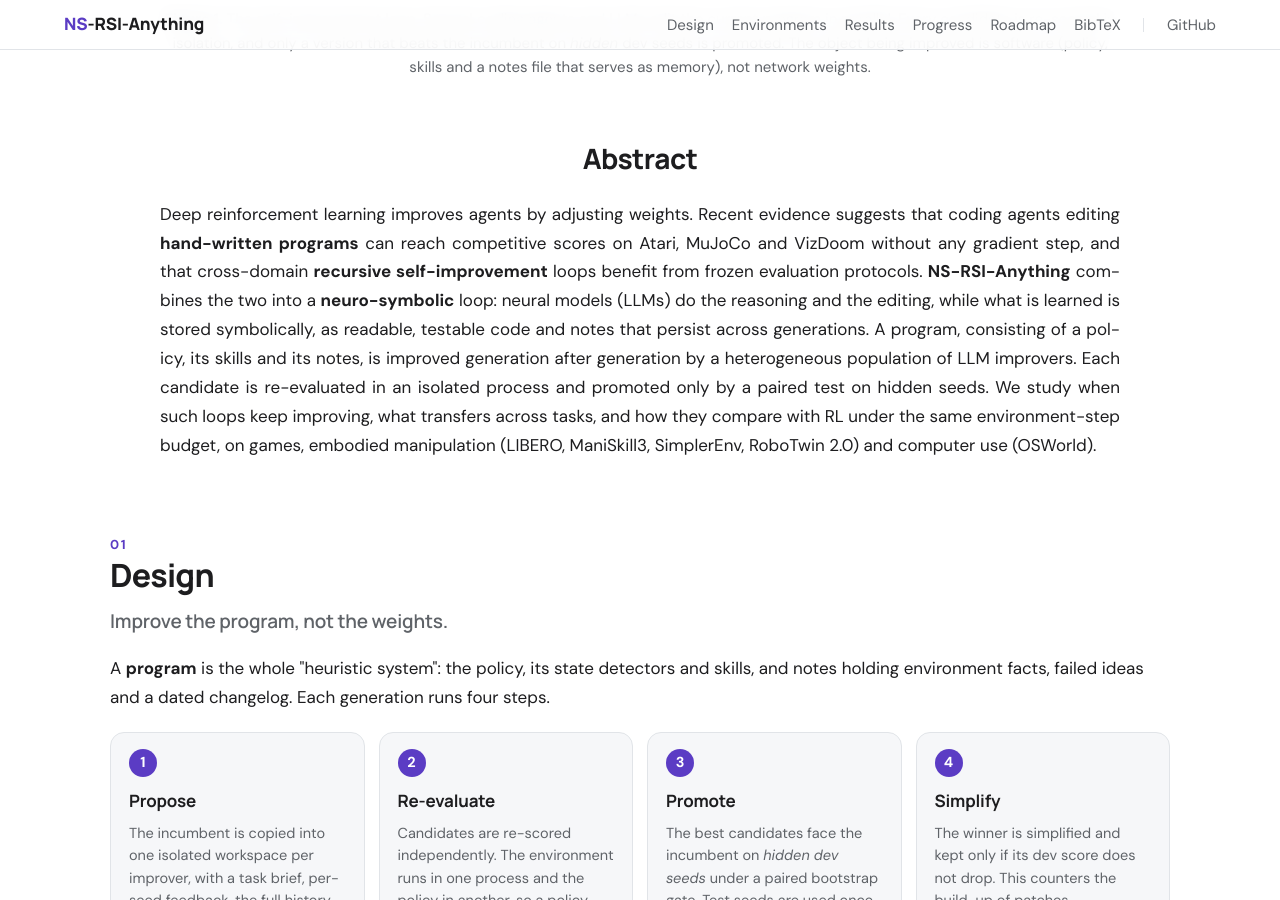
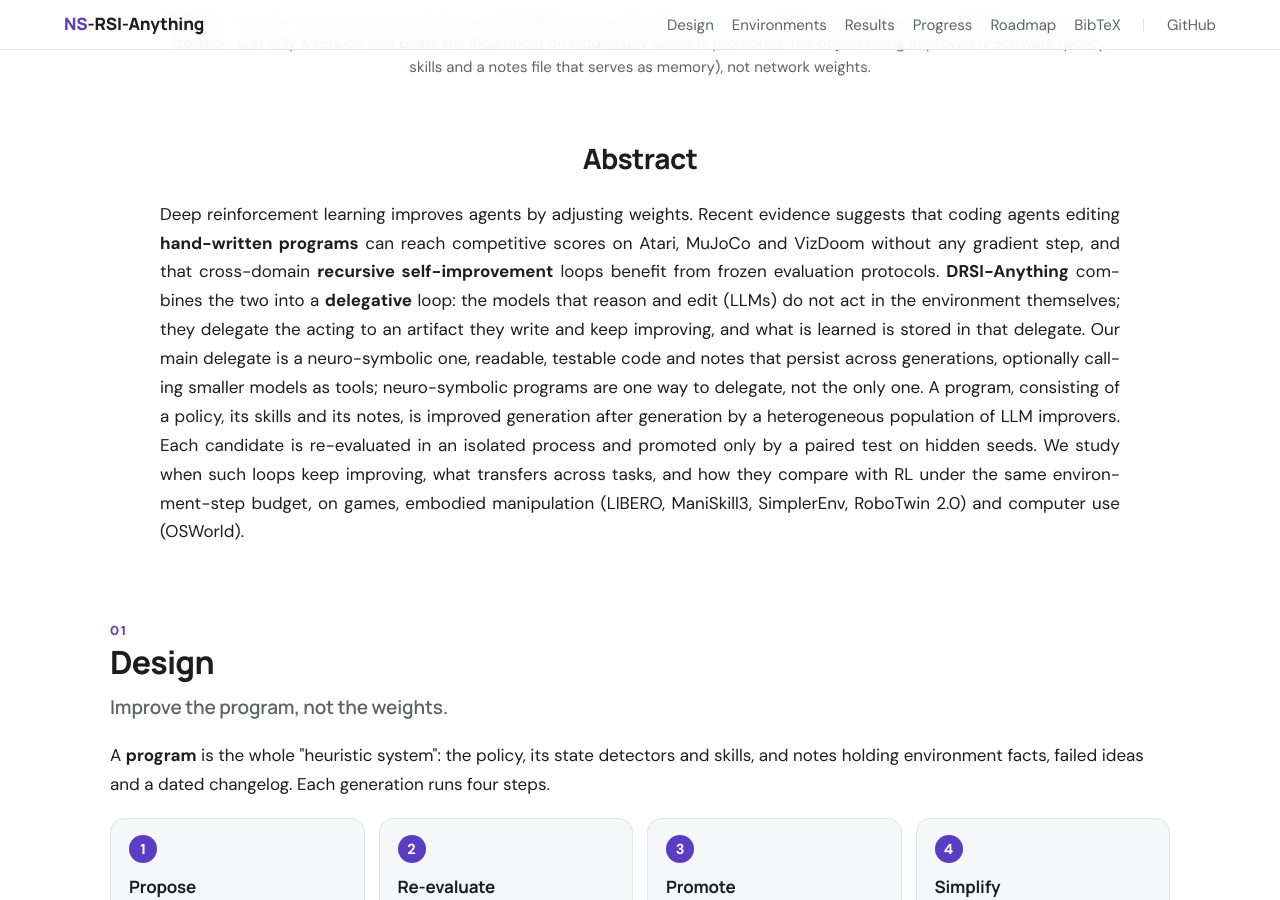
Before and after one commit to SMU-DIGA/drsi-anything-programme, a Jekyll site: the page built from index.html, in a window 1280 px wide and 900 px high, scrolled down 1372 px. Built offline with Jekyll 4.4.1, drawn with Linux system fonts in a browser that asks for light colours; some of the changed text lies outside the part shown.

Commit message:
Rename the programme to DRSI-Anything (Delegative Recursive Self-Improvement)

```diff
--- a/_config.yml
+++ b/_config.yml
@@ -1,6 +1,6 @@
-title: NS-RSI-Anything
+title: DRSI-Anything
 timezone: Asia/Singapore
-description: Neuro-symbolic recursive self-improvement across general domains, from games to embodied robotics and computer use.
+description: Delegative recursive self-improvement across general domains, from games to embodied robotics and computer use.
 baseurl: /ns-rsi-anything-programme
 url: https://smu-diga.github.io
 repository: SMU-DIGA/ns-rsi-anything-programme
--- a/index.html
+++ b/index.html
@@ -1,12 +1,12 @@
 ---
-title: NS-RSI-Anything
+title: DRSI-Anything
 permalink: /
 layout: default
 ---
 <section class="hero">
-  <p class="kicker">Neural networks write the programs · programs carry the knowledge</p>
-  <h1><span class="brand-mark">NS</span>-RSI-Anything</h1>
-  <p class="hero-subtitle">Neuro-Symbolic Recursive Self-Improvement across General Domains</p>
+  <p class="kicker">Models delegate the acting · the delegate carries the knowledge</p>
+  <h1><span class="brand-mark">D</span>RSI-Anything</h1>
+  <p class="hero-subtitle">Delegative Recursive Self-Improvement across General Domains</p>
   <p class="affiliation">SMU-DIGA</p>
   <div class="pills">
     <a class="pill" href="#design"><svg viewBox="0 0 16 16" aria-hidden="true"><circle cx="8" cy="8" r="5.5" fill="none" stroke="currentColor" stroke-width="1.6"/><path d="M8 5v3l2 2" fill="none" stroke="currentColor" stroke-width="1.6" stroke-linecap="round"/></svg>Design</a>
@@ -49,9 +49,11 @@ layout: default
   <p>Deep reinforcement learning improves agents by adjusting weights. Recent evidence suggests that coding agents
   editing <strong>hand-written programs</strong> can reach competitive scores on Atari, MuJoCo and VizDoom without
   any gradient step, and that cross-domain <strong>recursive self-improvement</strong> loops benefit from frozen
-  evaluation protocols. <strong>NS-RSI-Anything</strong> combines the two into a <strong>neuro-symbolic</strong>
-  loop: neural models (LLMs) do the reasoning and the editing, while what is learned is stored symbolically, as
-  readable, testable code and notes that persist across generations. A program, consisting of a policy, its
+  evaluation protocols. <strong>DRSI-Anything</strong> combines the two into a <strong>delegative</strong> loop: the
+  models that reason and edit (LLMs) do not act in the environment themselves; they delegate the acting to an
+  artifact they write and keep improving, and what is learned is stored in that delegate. Our main delegate is a
+  neuro-symbolic one, readable, testable code and notes that persist across generations, optionally calling
+  smaller models as tools; neuro-symbolic programs are one way to delegate, not the only one. A program, consisting of a policy, its
   skills and its notes, is improved generation after generation by a heterogeneous population of LLM improvers.
   Each candidate is re-evaluated in an isolated process and promoted only by a paired test on hidden seeds. We
   study when such loops keep improving, what transfers across tasks, and how they compare with RL under the same
@@ -448,8 +450,8 @@ layout: default
   <p>The programme is ongoing. If you refer to it, please cite:</p>
   <div class="bib-wrap">
     <button class="copy" data-target="#bib">Copy</button>
-<pre class="bibtex" id="bib">@misc{nsrsianything2026,
-  title  = {NS-RSI-Anything: Neuro-Symbolic Recursive Self-Improvement
+<pre class="bibtex" id="bib">@misc{drsianything2026,
+  title  = {DRSI-Anything: Delegative Recursive Self-Improvement
             across General Domains},
   author = {SMU-DIGA},
   year   = {2026},
```
Also changed, not shown: README.zh-CN.md (+2 -2 lines), _posts/2026-11-04-renamed-drsi.md (added, +19 -0 lines), README.md.
